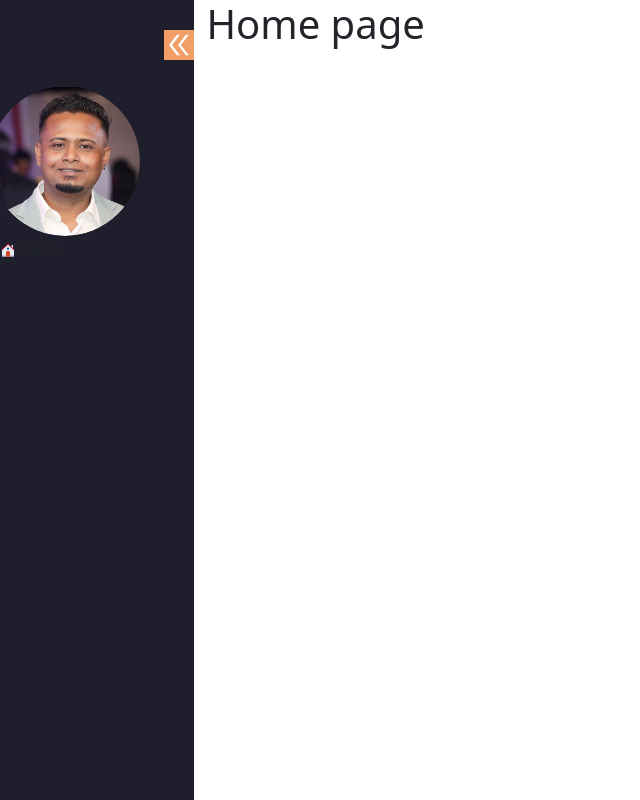
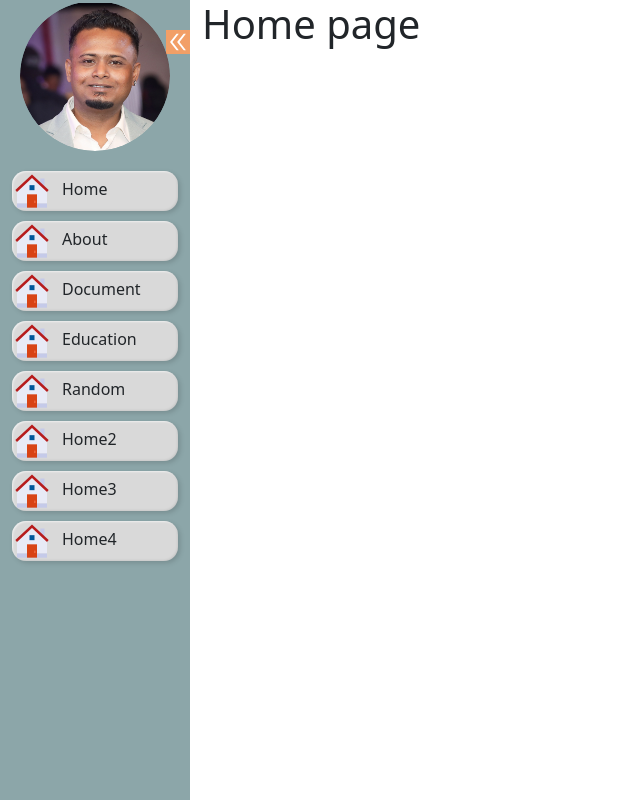
Before and after one commit to HELINCON/mx_portfolio_react, a React (Create React App) app in the folder frontend/: page / in a window 1280 px wide. Shown: the whole page, without its empty margins (0-640 px from the left). Built offline with nearby package versions, Linux system fonts and the light colour scheme.

Commit message:
menu css and layout  js and css got updated

```diff
--- a/frontend/src/components/layout/layout.css
+++ b/frontend/src/components/layout/layout.css
@@ -1,26 +1,42 @@
-.sidebar-section{
+.sidebar-section {
     display: flex;
 }
 
-.sidebar{
+/* Make sidebar fixed and prevent overflow */
+.sidebar {
     height: 100vh;
-    background-color: #1e1e2c;
+    background-color: #8ca6a9;
     width: 90px;
+    position: fixed;
+    top: 0;
+    left: 0;
+    overflow-y: auto;   /* prevents menu boxes from escaping downward */
 }
 
-.sidebar-toggle{
-    width: 230px;
+/* Expanded sidebar */
+.sidebar-toggle {
+    width: 190px;
 }
 
-.sidebar-toggle-icons{
+/* Toggle button container */
+.sidebar-toggle-icons {
     display: flex;
-    align-items: right;
     justify-content: right;
     cursor: pointer;
 }
 
-.sidebar-toggle-icons p svg{
-background-color: #f29f67;
-color: white;
-margin-top: 30px;
+.sidebar-toggle-icons p svg {
+    background-color: #f29f67;
+    color: white;
+    margin-top: 30px;
 }
+
+/* Push main page content to the right of the fixed sidebar */
+.container {
+    margin-left: 90px;
+}
+
+/* When expanded */
+.sidebar-toggle ~ .container {
+    margin-left: 190px;
+}
--- a/frontend/src/components/layout/layout.js
+++ b/frontend/src/components/layout/layout.js
@@ -21,7 +21,7 @@ const Layout = () => {
                     <div className="sidebar-toggle-icons">
                         <p onClick={handleToggle}>
                             {
-                                toggle ? (<AiOutlineDoubleLeft size={30} />) : (<AiOutlineDoubleRight size={30} />)
+                                toggle ? (<AiOutlineDoubleLeft size={24} />) : (<AiOutlineDoubleRight size={30} />)
                             }
                         </p>
                     </div>
--- a/frontend/src/components/menu/menus.css
+++ b/frontend/src/components/menu/menus.css
@@ -3,13 +3,61 @@
     width: 150px;
     border-radius: 50%;
     overflow: hidden;
-    margin-top: 10px;
-    transform: translateX(-10px);   /* NOW the circle will actually move left */
+
+    margin: -69px auto 20px auto;
+    /* ↑ moves the circle UP
+       -70px = move up
+        20px  = small spacing below circle before boxes */
 }
+
 .navebar-profile-pic img {
     height: 100%;
     width: 100%;
     object-fit: cover;
     border-radius: 50%;
-    object-position: center 1px;   /* move image DOWN */
+    object-position: center 2px;
 }
+
+
+
+/* -------- MENU WRAPPER -------- */
+.nav-items {
+    margin-top: 2px;   /* boxes appear right after the profile pic */
+}
+
+
+.menu-box {
+    background: #d9d9d9;  /* natural grey pebble tone */
+    border-radius: 14px;  /* same value you used earlier */
+    box-shadow:
+        inset 1px 1px 2px rgba(255,255,255,0.6),
+        inset -1px -1px 2px rgba(0,0,0,0.08),
+        2px 2px 5px rgba(0,0,0,0.15);
+
+    transition: 0.2s ease;
+    margin: 10px 12px;
+}
+
+.menu-box:hover {
+    transform: scale(1.10);  /* zooms in and zooms out  */
+    box-shadow:
+        inset 1px 1px 2px rgba(255,255,255,0.5),
+        inset -1px -1px 2px rgba(0,0,0,0.06),
+        3px 3px 6px rgba(0,0,0,0.18);
+}
+
+
+
+/* .menu-box:hover {
+    transform: translateY(-2px);
+    box-shadow:
+        3px 3px 8px rgba(0,0,0,0.35),
+        -3px -3px 8px rgba(255,255,255,0.5);
+} */
+
+
+
+/* icon alignment */
+.menu-box svg {
+    margin-right: 10px;
+}
--- a/frontend/src/components/menu/menus.js
+++ b/frontend/src/components/menu/menus.js
@@ -1,20 +1,23 @@
 import React from 'react'
 import './menus.css'
 import { FcHome } from "react-icons/fc";
-const Menus = ({toggle}) => {
+const Menus = ({ toggle }) => {
   return (
     <>
       {toggle ? (
         <>
           <div className='navebar-profile-pic'>
-        <img src = "/my_profile_pic.jpg" alt = "Profile pic"/>
+            <img src="/my_profile_pic.jpg" alt="Profile pic" />
           </div>
           <div className='nav-items'>
-      <div className='nav-item'>
-        <div className='nav-link'>
-          <FcHome/>
-          Home</div>
-      </div>
+            <div className='menu-box'><FcHome size={40} />Home</div>
+            <div className='menu-box'><FcHome size={40} />About</div>
+            <div className='menu-box'><FcHome size={40} />Document</div>
+            <div className='menu-box'><FcHome size={40} />Education</div>
+            <div className='menu-box'><FcHome size={40} />Random</div>
+            <div className='menu-box'><FcHome size={40} />Home2</div>
+            <div className='menu-box'><FcHome size={40} />Home3</div>
+            <div className='menu-box'><FcHome size={40} />Home4</div>
           </div>
         </>
       ) : (
```
Lines whose indentation alone changed are shown as unchanged.
